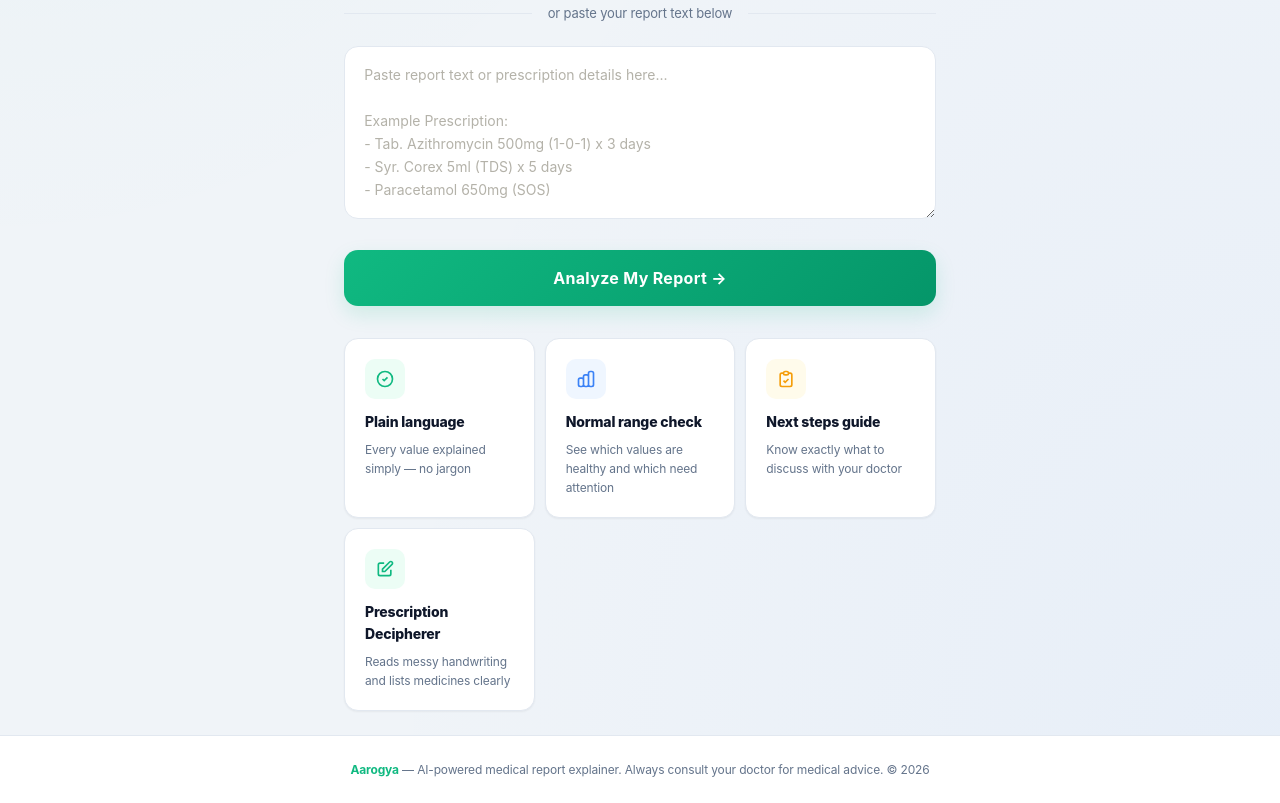
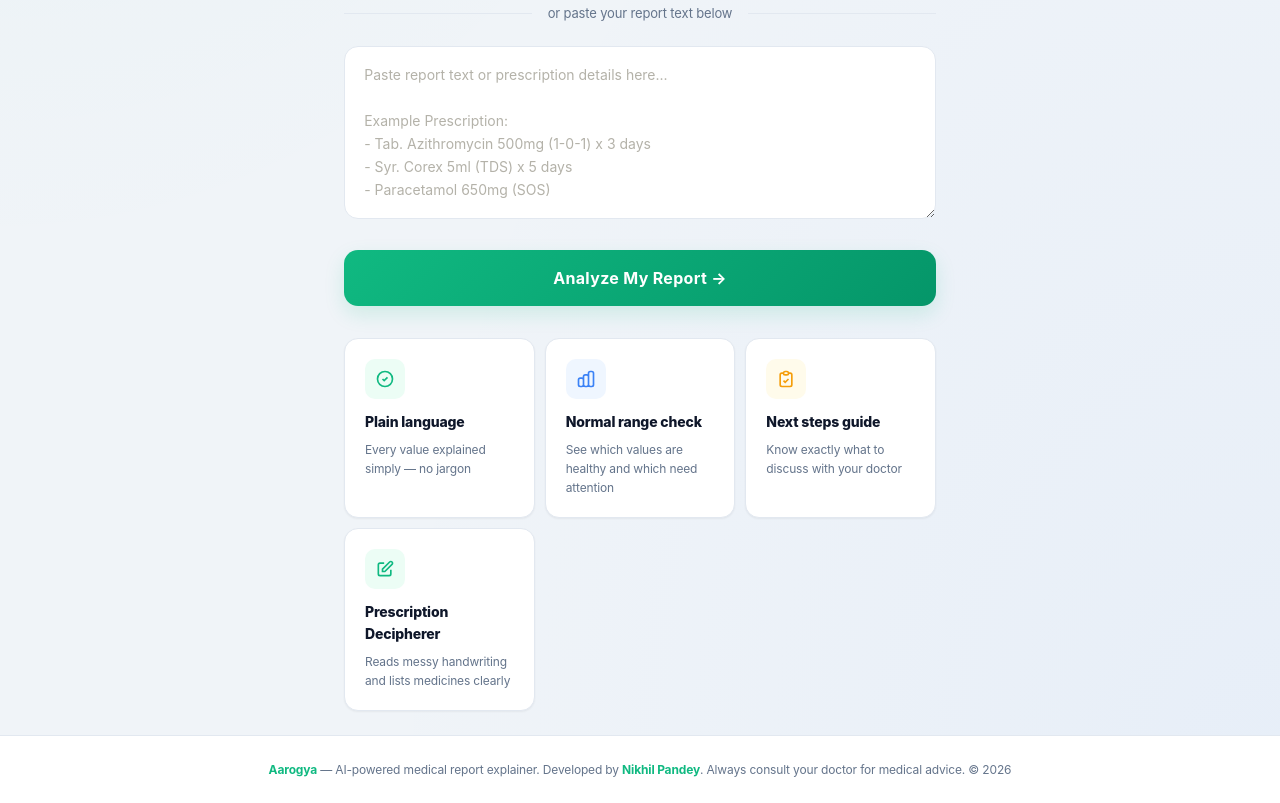
Before and after one commit to saty159/Aarogya1, a website: page index.html in a window 1280 px wide. Shown: the part 993-1796 px from the top of the page. Drawn offline with Linux system fonts and the light colour scheme.

Commit message:
docs: credit developer nikhil pandey in footer

```diff
--- a/index.html
+++ b/index.html
@@ -825,7 +825,7 @@ Example Prescription:
 
 <!-- FOOTER -->
 <footer>
-  <p><strong>Aarogya</strong> — AI-powered medical report explainer. Always consult your doctor for medical advice. &copy; 2026</p>
+  <p><strong>Aarogya</strong> — AI-powered medical report explainer. Developed by <strong>Nikhil Pandey</strong>. Always consult your doctor for medical advice. &copy; 2026</p>
 </footer>
 
 <script>
```
